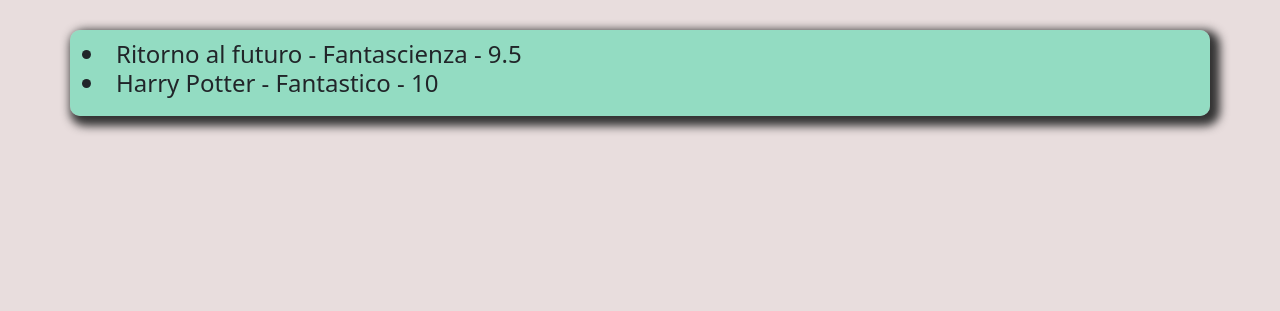
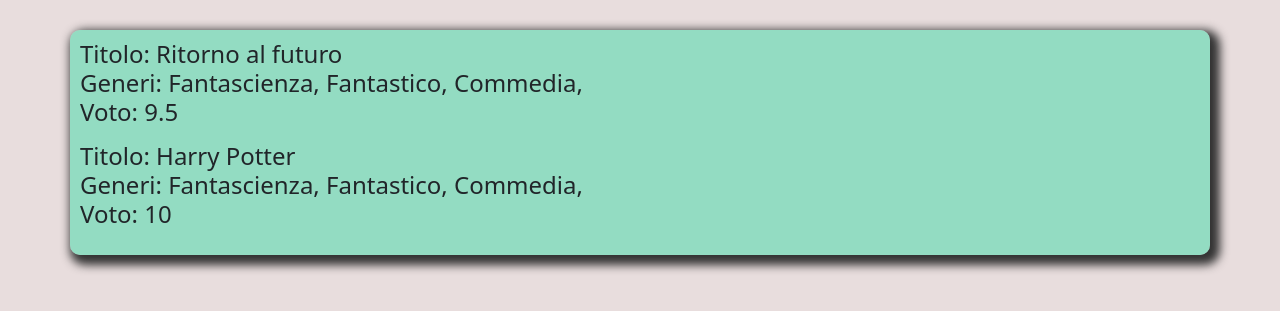
Before and after one commit to alessiogentilezza/php-oop-1, a PHP site: page / in a window 1280 px wide. Shown: the top 311 px of the page. Run offline with PHP 8.4, Linux system fonts and the light colour scheme.

Commit message:
bonus 1 ok, non ho utilizzato una nuova classe ma un semplice array che ho richiamato dentro una funzione

```diff
--- a/Models/Movie.php
+++ b/Models/Movie.php
@@ -4,18 +4,35 @@ class Movie
 {
 
     public $titolo;
-    public $genere;
+    // public $genere;
+    public $generi;
     public $voto;
 
-    public function __construct($titolo, $genere, $voto)
+    public function __construct($titolo, $generi, $voto)
     {
         $this->titolo = $titolo;
-        $this->genere = $genere;
+        $this->generi = $generi;
         $this->voto = $voto;
     }
 
-    public function getFullinfo()
+    public function getFullInfo()
     {
-        return $this->titolo . ' - ' . $this->genere . ' - ' . $this->voto;
+        // return $this->titolo . ' - ' . $this->genere . $this->voto;
+        return 'Titolo: '.$this->titolo .
+        '<br />' . 'Generi: '.$this->getFullGeneri() .
+        '<br />' . 'Voto: '.$this->voto;
     }
+
+    public function getFullGeneri() {
+
+        $generi = '';
+
+        foreach( $this->generi as $genere ) {
+            $generi .= ' ' . $genere . ',';
+        }
+
+        return $generi;
+
+    }
+
 }
--- a/css/style.css
+++ b/css/style.css
@@ -18,4 +18,5 @@ body {
 
 li {
     cursor: pointer;
+    list-style: none;
 }
--- a/index.php
+++ b/index.php
@@ -1,8 +1,13 @@
 <?php
 require __DIR__ . '/Models/Movie.php';
 
-$movie_1 = new Movie('Ritorno al futuro', 'Fantascienza', 9.5);
-$movie_2 = new Movie('Harry Potter', 'Fantastico', 10);
+$generi = ['Fantascienza', 'Fantastico', 'Commedia'];
+
+// $movie_1 = new Movie('Ritorno al futuro', 'Fantascienza', 9.5);
+// $movie_2 = new Movie('Harry Potter', 'Fantastico', 10);
+
+$movie_1 = new Movie('Ritorno al futuro', $generi, 9.5);
+$movie_2 = new Movie('Harry Potter', $generi, 10);
 
 ?>
 
@@ -13,22 +18,31 @@ $movie_2 = new Movie('Harry Potter', 'Fantastico', 10);
     <meta charset="UTF-8">
     <meta http-equiv="X-UA-Compatible" content="IE=edge">
     <meta name="viewport" content="width=device-width, initial-scale=1.0">
-    <link rel="stylesheet" href="css/style.css" />
     <link href="https://cdn.jsdelivr.net/npm/bootstrap@5.3.0-alpha3/dist/css/bootstrap.min.css" rel="stylesheet" integrity="sha384-KK94CHFLLe+nY2dmCWGMq91rCGa5gtU4mk92HdvYe+M/SXH301p5ILy+dN9+nJOZ" crossorigin="anonymous">
     <title>Document</title>
+    <link rel="stylesheet" href="css/style.css" />
+
 </head>
 
 <body>
     <div class="container">
         <h4>
-            <li> <?php
+            <p> <?php
                     echo $movie_1->getFullInfo();
                     ?>
-            </li>
-            <li> <?php
+            </p>
+            <!-- <li> <?php
+                    var_dump($movie_1);
+                    ?>
+            </li> -->
+            <p> <?php
                     echo $movie_2->getFullInfo();
                     ?>
-            </li>
+            </p>
+            <!-- <li> <?php
+                    var_dump($movie_2);
+                    ?>
+            </li> -->
         </h4>
     </div>
 </body>
```
